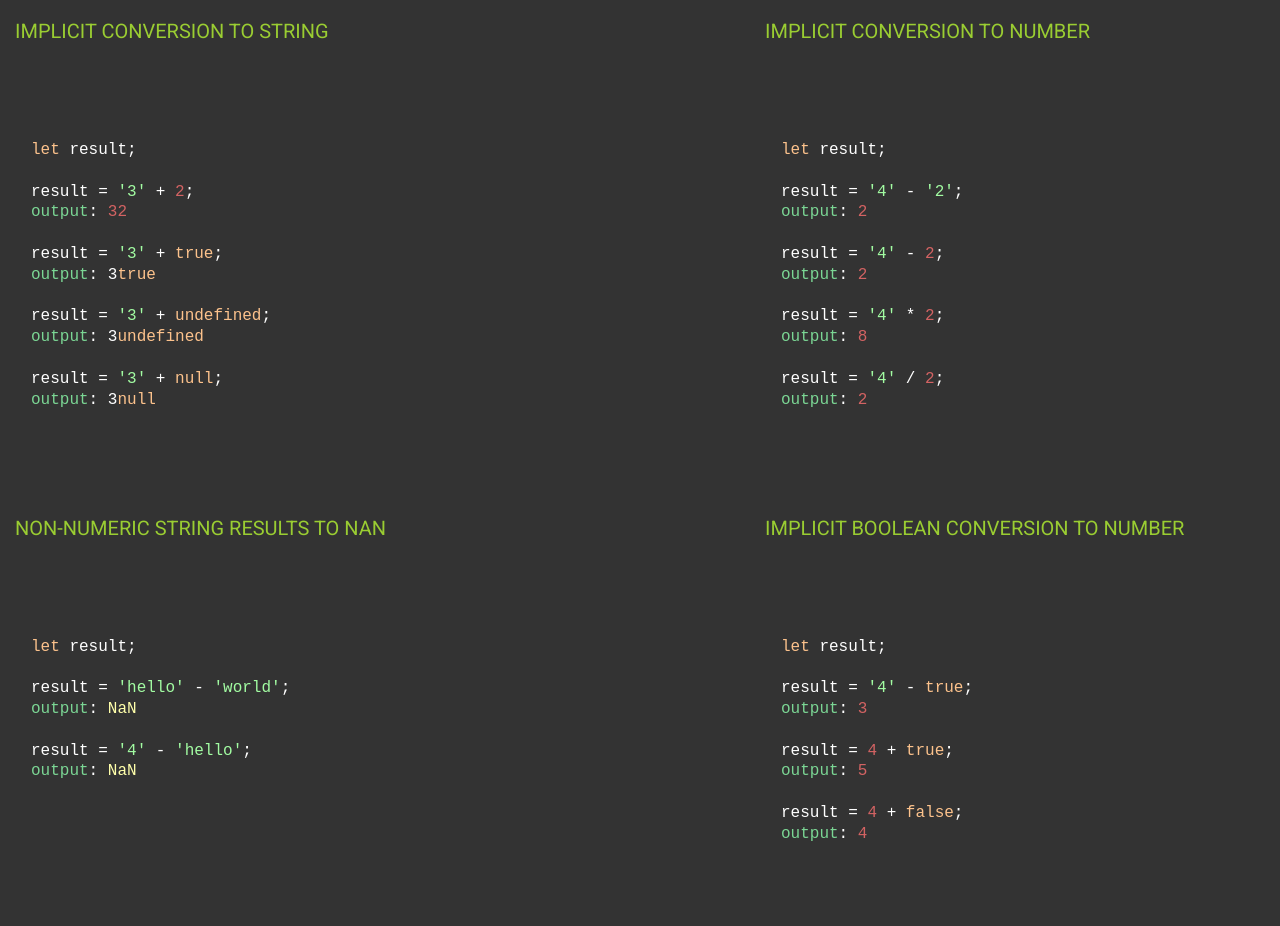
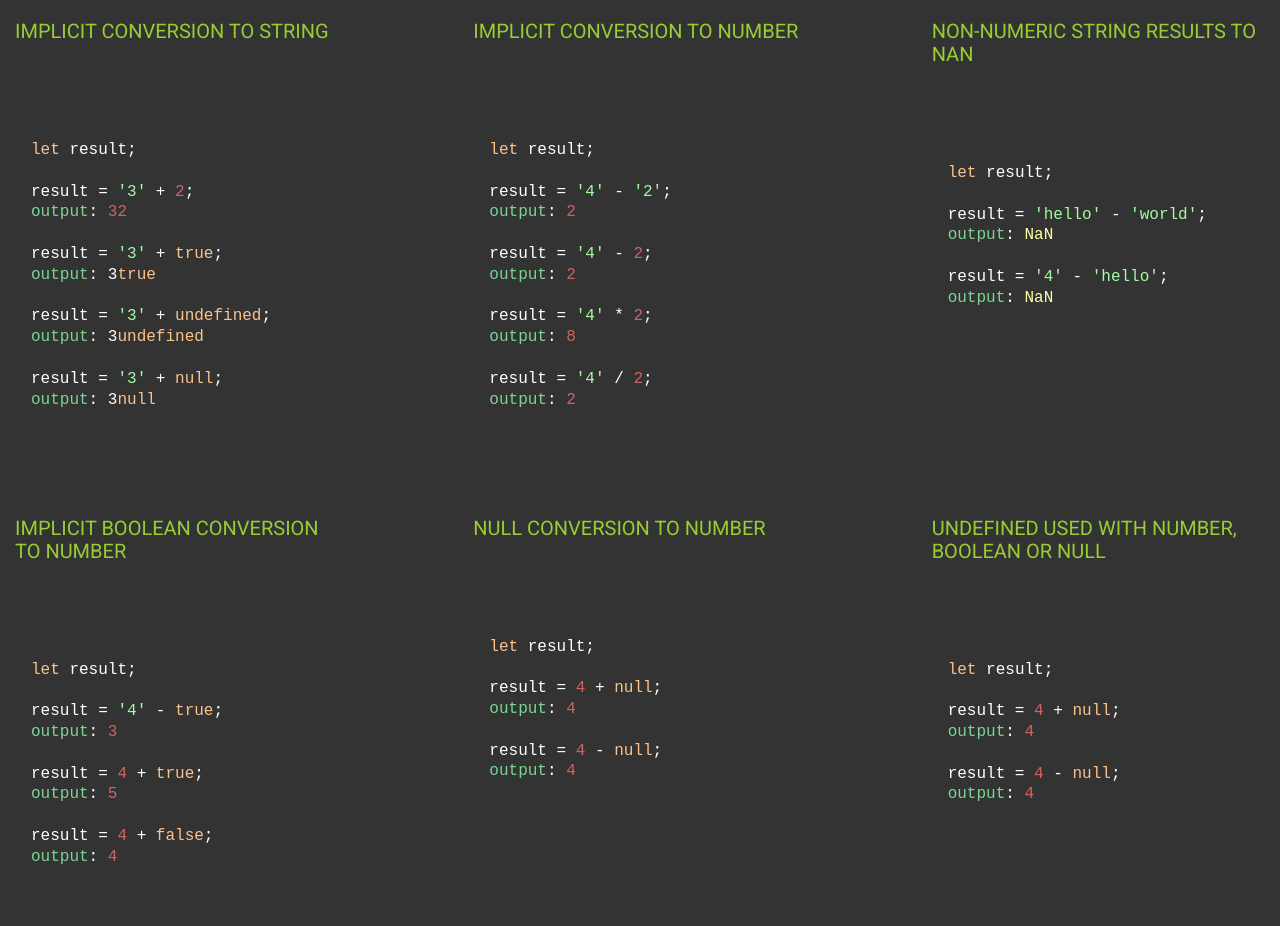
Before and after one commit to EduardKorkuts/Conversion-magic, a website built with webpack: page src/index.html in a window 1280 px wide. Shown: the top 926 px of the page. Built offline with nearby package versions, Linux system fonts and the light colour scheme.

Commit message:
change some styles, changed the appendExamples function

```diff
--- a/src/index.js
+++ b/src/index.js
@@ -204,18 +204,18 @@ output: ${Boolean(' ')}
 ]
 
 function appendExamples(arr) {
-  for (let i = 0; i < arr.length; i++) {
+  arr.forEach(e => {
     let block = document.createElement('div')
     block.classList.add('example')
-    block.innerHTML = `<h3 class="example__heading">${arr[i].name}</h3>
+    block.innerHTML = `<h3 class="example__heading">${e.name}</h3>
     <pre class="code-wrapper">
     <code class="code">
-    ${arr[i].text}
+    ${e.text}
 </code>
 </pre>
 `
     document.querySelector('.container').append(block)
-  }
+  })
 }
 
 appendExamples(conversationExamples)
--- a/src/styles/styles.scss
+++ b/src/styles/styles.scss
@@ -2,7 +2,9 @@
 @function pixelsToVw($px-vw, $base-vw: 1920px) {
   @return ($px-vw * 100vw) / $base-vw
 }
-
+//html {
+//  font-size: pixelsToVw(16px);
+//}
 .code {
   line-height: 1.3;
   width: 100%;
@@ -22,7 +24,7 @@ body {
 
 .example {
   display: flex;
-  width: 500px;
+  width: pixelsToVw(500px);
   flex-direction: column;
   justify-content: center;
   padding: 15px;
```
Also changed, not shown: dist/index.html (deleted), 2 other files.
